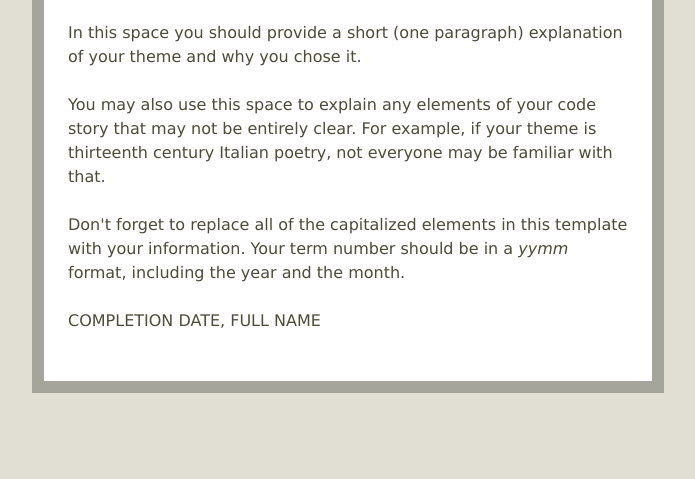
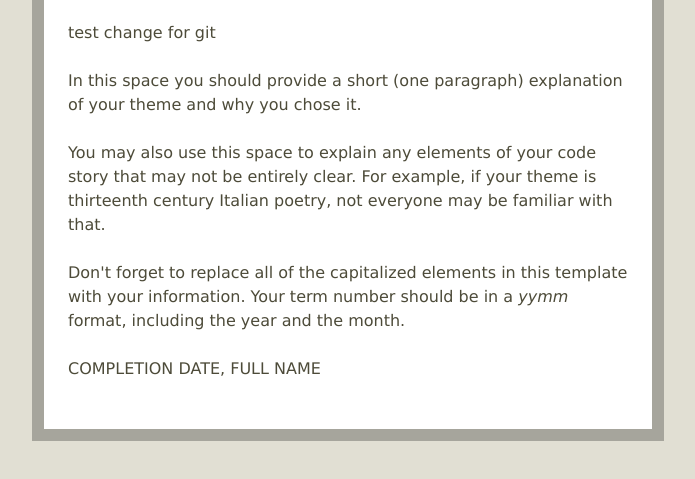
Before and after one commit to anthonydavis/mdv-projects, a plain HTML site: page sdi-project2/sdi-project2.html in a window 1280 px wide. Shown: the part 135-614 px from the top of the page, without its empty margins (292-987 px from the left). Drawn offline with Linux system fonts and the light colour scheme; a script that the page names is missing.

Commit message:
Update sdi-project2/sdi-project2.html

```diff
--- a/sdi-project2/sdi-project2.html
+++ b/sdi-project2/sdi-project2.html
@@ -11,6 +11,7 @@
     <h2>Project 2</h2>
 </header>
 <article>
+test change for git
 <p>In this space you should provide a short (one paragraph) explanation of your theme and why you chose it.</p>
 <p>You may also use this space to explain any elements of your code story that may not be entirely clear.  For example, if your theme is thirteenth century Italian poetry, not everyone may be familiar with that.</p>
 <p>Don't forget to replace all of the capitalized elements in this template with your information.  Your term number should be in a <em>yymm</em> format, including the year and the month.</p>
```
